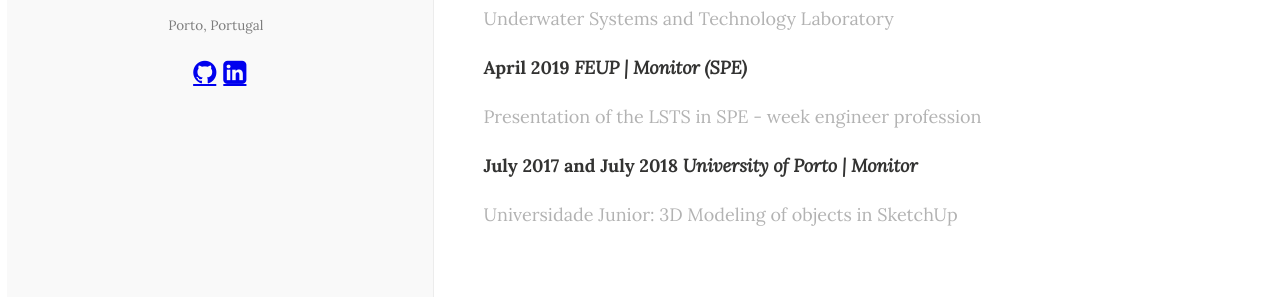
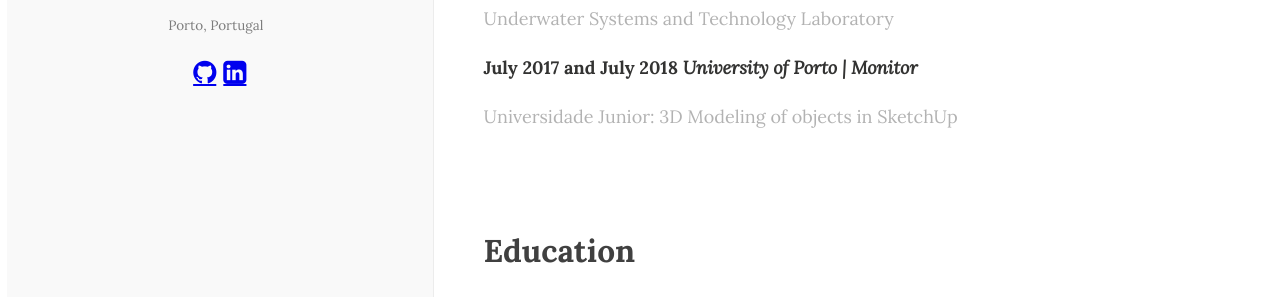
Before and after one commit to anaezes/anaezes.github.io, a plain HTML site: page index.html in a window 1280 px wide. Shown: the part 472-769 px from the top of the page. Drawn offline with nearby package versions, Linux system fonts and the light colour scheme; a web font is replaced by a local one.

Commit message:
Update index.html

```diff
--- a/index.html
+++ b/index.html
@@ -40,9 +40,6 @@
 
         <h4>March 2018 - April 2019 <em> LSTS - FEUP | Software Engineer Internship </em></h4>
         <P>Underwater Systems and Technology Laboratory</P>
-
-        <h4>April 2019 <em> FEUP | Monitor (SPE) </em></h4>
-        <p>Presentation of the LSTS in SPE - week engineer profession</p>
 
         <h4>July 2017 and July 2018 <em> University of Porto | Monitor </em></h4>
         <p>Universidade Junior: 3D Modeling of objects in SketchUp </p>
```
